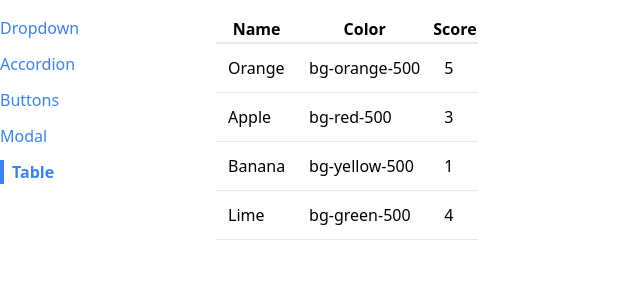
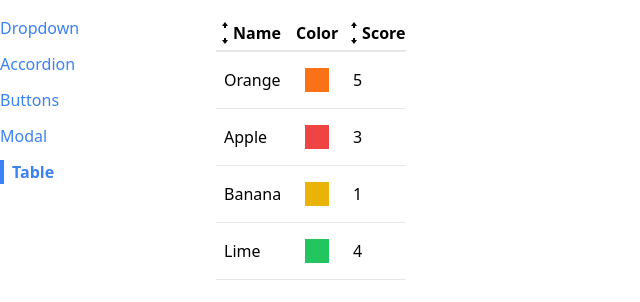
Before and after one commit to mdshahin-ahmed/components, a React (Create React App) app: page /table in a window 1280 px wide. Shown: the top 302 px of the page, without its empty margins (0-640 px from the left). Built offline with nearby package versions, Linux system fonts and the light colour scheme.

Commit message:
Table done with sort functionality

```diff
--- /dev/null
+++ b/src/components/SortableTable.js
@@ -0,0 +1,107 @@
+import { useState } from "react";
+import Table from "./Table";
+import { GoArrowSmallDown, GoArrowSmallUp } from "react-icons/go";
+
+const SortableTable = (props) => {
+  const [sortOrder, setSortOrder] = useState(null);
+  const [sortBy, setSortBy] = useState(null);
+
+  const { config, data } = props;
+
+  const handleClick = (label) => {
+    if (sortBy && label !== sortBy) {
+      setSortOrder("asc");
+      setSortBy(label);
+      return;
+    }
+
+    if (sortOrder === null) {
+      setSortOrder("asc");
+      setSortBy(label);
+    } else if (sortOrder === "asc") {
+      setSortOrder("desc");
+      setSortBy(label);
+    } else if (sortOrder === "desc") {
+      setSortOrder(null);
+      setSortBy(null);
+    }
+  };
+
+  const updatedConfig = config.map((column) => {
+    if (!column.sortValue) {
+      return column;
+    }
+    return {
+      ...column,
+      header: () => (
+        <th
+          className="cursor-pointer hover:bg-gray-100"
+          onClick={() => handleClick(column.label)}
+        >
+          <div className="flex items-center">
+            {getIcons(column.label, sortBy, sortOrder)}
+            {column.label}
+          </div>
+        </th>
+      ),
+    };
+  });
+
+  // Only sort data if sortOrder && sortBy are not null
+  // Make a copy of the 'data' prop
+  // Fin the correct sortValue function and use it for sorting
+
+  let sortedData = data;
+
+  if (sortOrder && sortBy) {
+    const { sortValue } = config.find((column) => column.label === sortBy);
+    sortedData = [...data].sort((a, b) => {
+      const valueA = sortValue(a);
+      const valueB = sortValue(b);
+
+      const reverseOrder = sortOrder === "asc" ? 1 : -1;
+
+      if (typeof valueA === "string") {
+        return valueA.localeCompare(valueB) * reverseOrder;
+      } else {
+        return (valueA - valueB) * reverseOrder;
+      }
+    });
+  }
+
+  return <Table {...props} data={sortedData} config={updatedConfig} />;
+};
+
+const getIcons = (label, sortBy, sortOrder) => {
+  if (label !== sortBy) {
+    return (
+      <div>
+        <GoArrowSmallUp />
+        <GoArrowSmallDown />
+      </div>
+    );
+  }
+
+  if (sortOrder === null) {
+    return (
+      <div>
+        <GoArrowSmallUp />
+        <GoArrowSmallDown />
+      </div>
+    );
+  } else if (sortOrder === "asc") {
+    return (
+      <div>
+        <GoArrowSmallDown />
+      </div>
+    );
+  } else if (sortOrder === "desc") {
+    return (
+      <div>
+        <GoArrowSmallUp />
+      </div>
+    );
+  }
+};
+
+export default SortableTable;
--- a/src/components/Table.js
+++ b/src/components/Table.js
@@ -1,16 +1,24 @@
-import React from "react";
+import { Fragment } from "react";
 
-const Table = ({ data, config }) => {
+const Table = ({ data, config, keyFn }) => {
   const renderHeaders = config.map((column) => {
+    if (column.header) {
+      return <Fragment key={column.label}>{column.header()}</Fragment>;
+    }
     return <th key={column.label}>{column.label}</th>;
   });
 
-  const renderRows = data.map((fruit) => {
+  const renderRows = data.map((rowData) => {
+    const renderCells = config.map((column) => {
+      return (
+        <td className="p-2 " key={column.label}>
+          {column.render(rowData)}
+        </td>
+      );
+    });
     return (
-      <tr className="border-b" key={fruit.name}>
-        <td className="p-3">{config[0].render(fruit)}</td>
-        <td className="p-3">{config[1].render(fruit)}</td>
-        <td className="p-3">{config[2].render(fruit)}</td>
+      <tr className="border-b" key={keyFn(rowData)}>
+        {renderCells}
       </tr>
     );
   });
--- a/src/pages/TablePage.js
+++ b/src/pages/TablePage.js
@@ -1,5 +1,5 @@
 import React from "react";
-import Table from "../components/Table";
+import SortableTable from "../components/SortableTable";
 
 const data = [
   { name: "Orange", color: "bg-orange-500", score: 5 },
@@ -13,19 +13,26 @@
     {
       label: "Name",
       render: (fruit) => fruit.name,
+      sortValue: (fruit) => fruit.name,
     },
     {
       label: "Color",
-      render: (fruit) => fruit.color,
+      render: (fruit) => <div className={`p-3 m-2 ${fruit.color}`}></div>,
     },
     {
       label: "Score",
       render: (fruit) => fruit.score,
+      sortValue: (fruit) => fruit.score,
     },
   ];
+
+  const keyFn = (fruit) => {
+    return fruit.name;
+  };
+
   return (
     <div>
-      <Table data={data} config={config} />
+      <SortableTable data={data} config={config} keyFn={keyFn} />
     </div>
   );
 };
```
